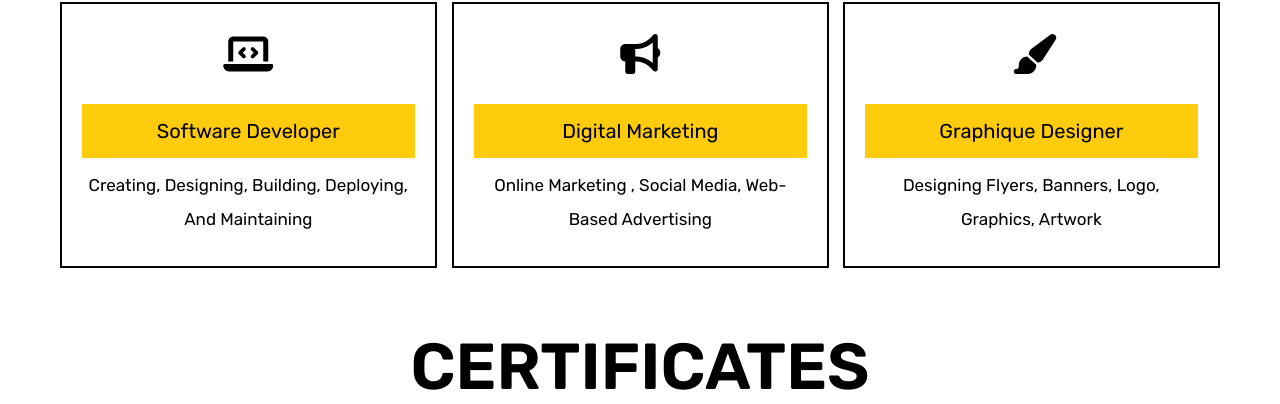
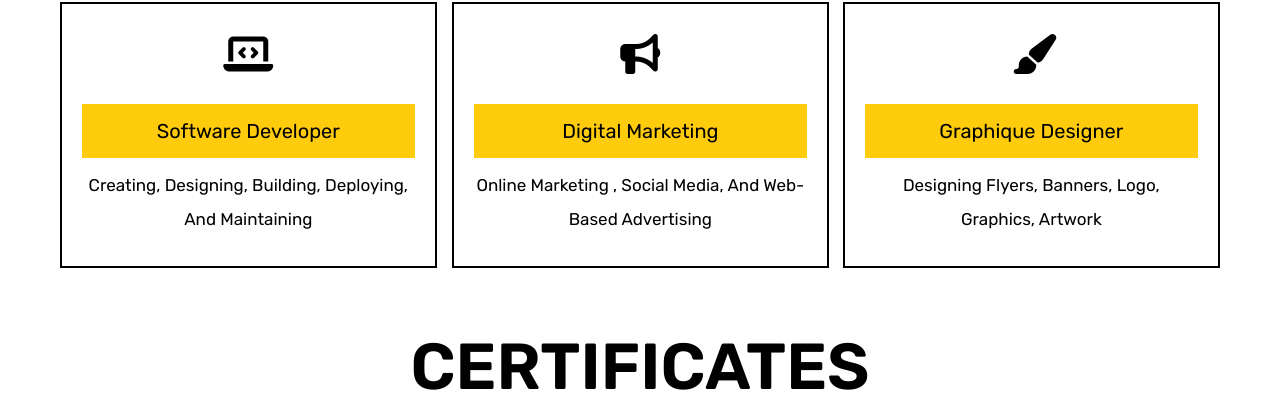
Before and after one commit to aperskii/NewPortfolio, a PHP site: page / in a window 1280 px wide. Shown: the part 2970-3374 px from the top of the page. Run offline with PHP 8.4, Linux system fonts and the light colour scheme; data that the repository does not hold is empty; some libraries are stand-ins or nearby versions.

Commit message:
Update index.php

```diff
--- a/index.php
+++ b/index.php
@@ -215,7 +215,7 @@ if (isset($message)){
             <div class="box" data-aos="zoom-in">
                 <i class="fas fa-bullhorn"></i>
                 <h3>Digital Marketing</h3>
-                <p>Online Marketing , Social Media, Web-Based Advertising</p>
+                <p>Online Marketing , Social Media, and Web-Based Advertising</p>
             </div>
 
             <div class="box" data-aos="zoom-in">
```
